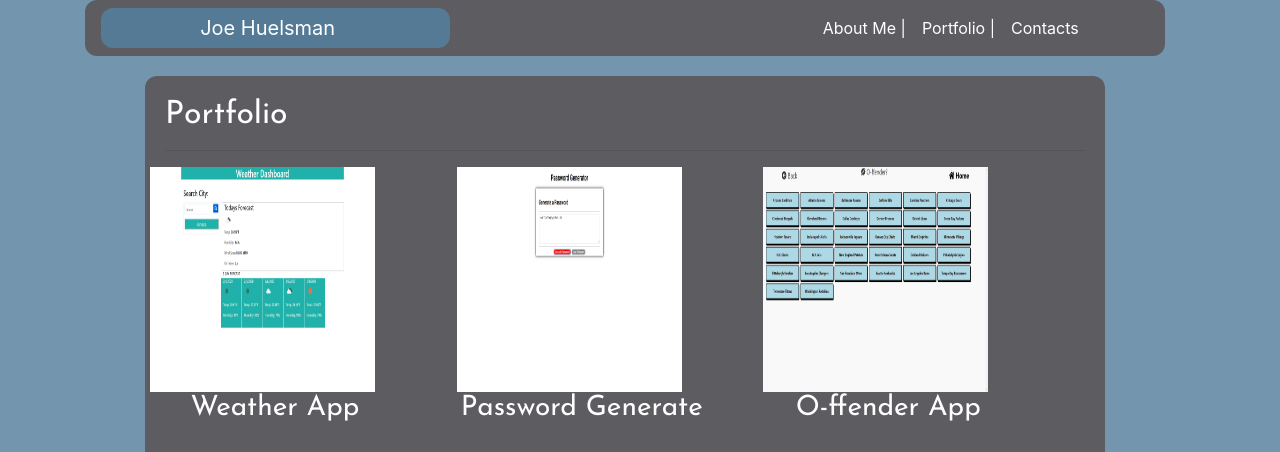
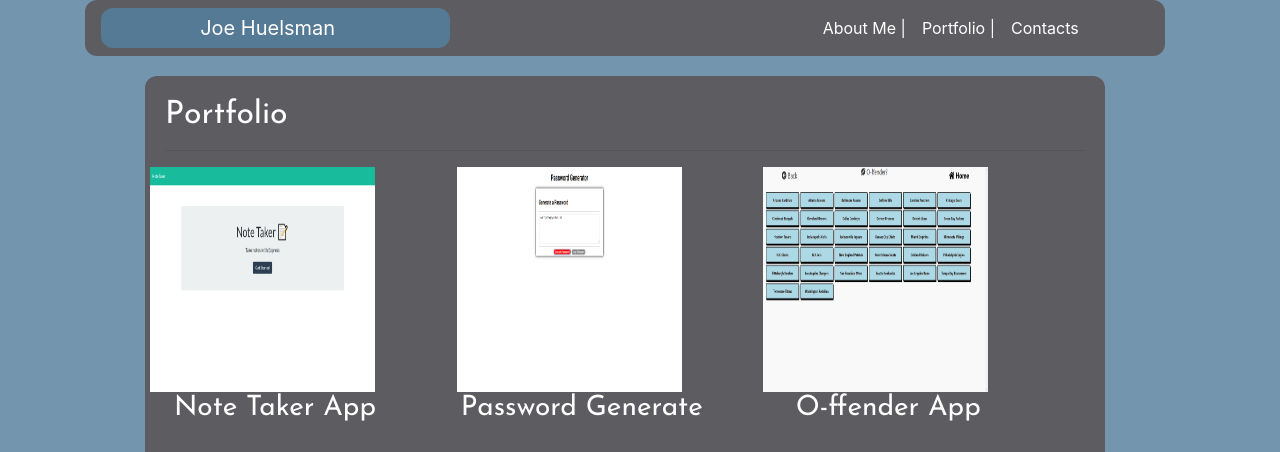
Before and after one commit to KCGooner/responsive_portfolio, a plain HTML site: page portfolio.html in a window 1280 px wide. Shown: the top 452 px of the page. Drawn offline with nearby package versions, Linux system fonts and the light colour scheme.

Commit message:
added note taker thumbnail

```diff
--- a/portfolio.html
+++ b/portfolio.html
@@ -60,13 +60,13 @@
                 <div class='row'>
                     <div class='column'>
                         <div class='first-column'>
-                            <a href="https://kcgooner.github.io/weather_app/" id="quiz">
-                                <img id="codingquiz" src="./assets/images/weatherapp.png" alt="coding_quiz">
+                            <a href="https://shielded-ravine-17312.herokuapp.com/" id="notes">
+                                <img id="notes" src="./assets/images/notes.png" alt="coding_quiz">
                             </a>
                             <div class="textbox">
-                                <a href="https://github.com/KCGooner/weather_app">
+                                <a href="https://github.com/KCGooner/note_taker">
                                     <h3>
-                                        Weather App
+                                        Note Taker App
                                     </h3>
                                 </a>
                             </div>
--- a/style.css
+++ b/style.css
@@ -65,7 +65,7 @@ a {
     text-align: center;
 }
 
-#codingquiz{
+#notes {
     height: 225px;
     width: 225px;
 }
```
Also changed, not shown: assets/images/notes.png (added).
